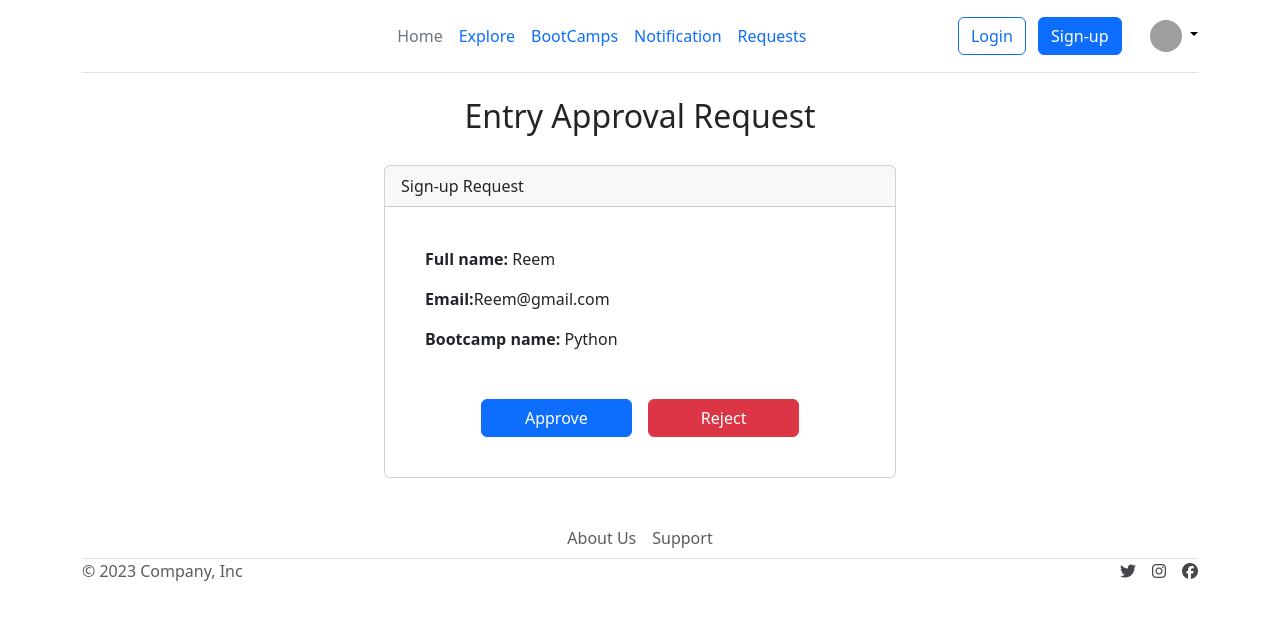
After one commit to NouraAldayhani/Tuwaiq_Community, a Django app: page /accounts/request/ in a window 1280 px wide. The commit adds this page. Shown: the top 620 px of the page. Run offline with Django 4.2, Linux system fonts and the light colour scheme; some libraries are stand-ins or nearby versions; grey boxes are pictures that could not be loaded.

Commit message:
Request approval page

```diff
--- /dev/null
+++ b/TuwaiqCommuity/accounts/templates/accounts/request.html
@@ -0,0 +1,27 @@
+
+{% extends 'main_app/base.html' %}
+{% load static %}
+{% block title %}Request page{% endblock %}
+
+{% block content %}
+<H2 style="text-align: center; margin-bottom: 30px;">Entry Approval Request </H2>
+
+
+  <div class="card" style="width: 40%; margin: 0 auto; /* Added */
+  float: none; /* Added */
+  margin-bottom: 10px; /* Added */">
+        <div class="card-header">
+        Sign-up Request
+        </div>
+        <div class="card-body m-4">
+            <p class="card-text"><strong>Full name:</strong> Reem</p>
+            <p class="card-text"><strong>Email:</strong>Reem@gmail.com</p>
+            <p class="card-text"><strong>Bootcamp name:</strong> Python</p>
+            <div class="row column-gap-3 mt-5 align-items-center justify-content-center" style="float: none;">
+                <a href="#" class="col-4 btn btn-primary">Approve</a>
+                <a href="#" class="col-4 btn btn-danger">Reject </a>
+            </div>
+        </div>
+  </div>
+
+{% endblock %}
--- a/TuwaiqCommuity/accounts/urls.py
+++ b/TuwaiqCommuity/accounts/urls.py
@@ -4,5 +4,5 @@ from . import views
 app_name= "accounts"
 
 urlpatterns=[
-
+    path('request/',views.request_page,name="request_page"),
 ]
--- a/TuwaiqCommuity/accounts/views.py
+++ b/TuwaiqCommuity/accounts/views.py
@@ -1,3 +1,7 @@
 from django.shortcuts import render
+from django.http import HttpRequest
 
 # Create your views here.
+
+def request_page(request : HttpRequest):
+    return render(request, "accounts/request.html")
--- a/TuwaiqCommuity/main_app/templates/main_app/base.html
+++ b/TuwaiqCommuity/main_app/templates/main_app/base.html
@@ -3,7 +3,7 @@
   <head>
     <meta charset="utf-8">
     <meta name="viewport" content="width=device-width, initial-scale=1">
-    <title>{% block tilte %}{% endblock %}</title>
+    <title>{% block title %}{% endblock %}</title>
     <!--Bootstrap-->
     <link href="https://cdn.jsdelivr.net/npm/bootstrap@5.3.0/dist/css/bootstrap.min.css" rel="stylesheet" integrity="sha384-9ndCyUaIbzAi2FUVXJi0CjmCapSmO7SnpJef0486qhLnuZ2cdeRhO02iuK6FUUVM" crossorigin="anonymous">
     <!--Bootstrap Icon-->
```
Also changed, not shown: 2 other files.
